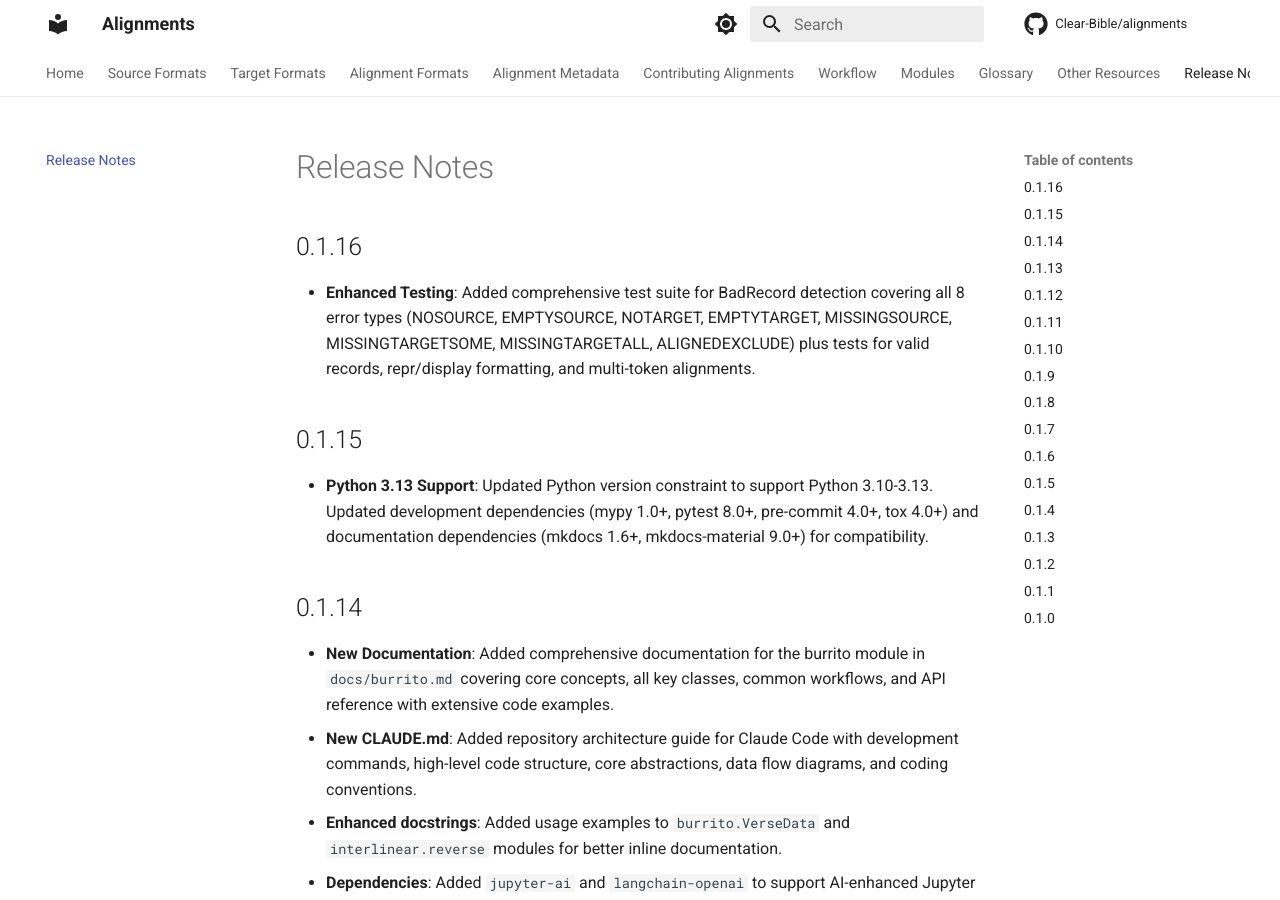
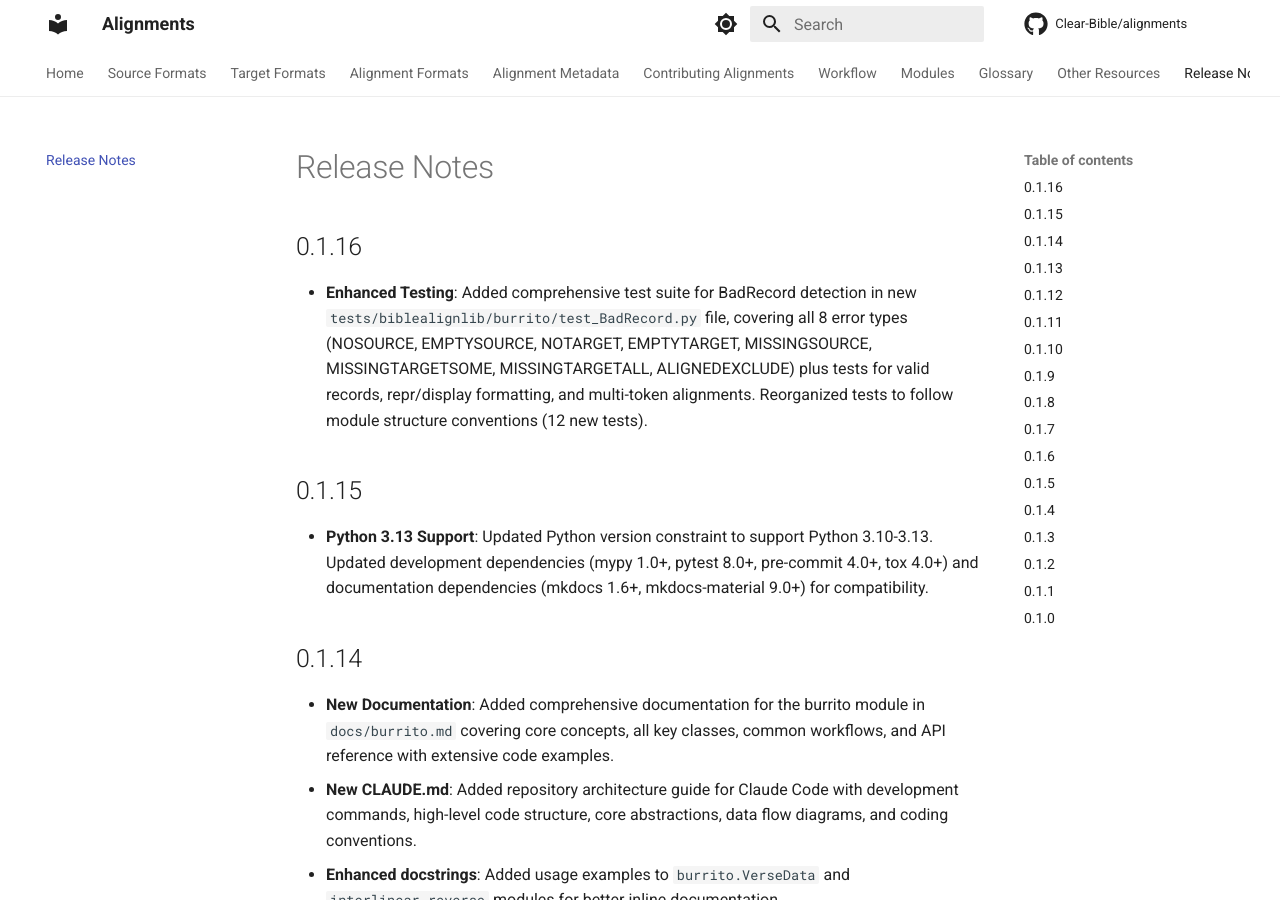
Before and after one commit to Clear-Bible/biblealignlib, an MkDocs documentation site: the page built from docs/ReleaseNotes.md, in a window 1280 px wide and 900 px high. Built offline with MkDocs 1.6.1 and Material for MkDocs 9.7.7, drawn with Linux system fonts in a browser that asks for light colours; comment, search, counter and statistics services are not loaded.

Commit message:
v 0.1.16
Expanded details in the 0.1.16 release notes to specify the location of new BadRecord tests, clarify coverage of error types, and note test reorganization and additions.

```diff
--- a/docs/ReleaseNotes.md
+++ b/docs/ReleaseNotes.md
@@ -3,10 +3,11 @@
 ## 0.1.16
 
 - **Enhanced Testing**: Added comprehensive test suite for BadRecord
-  detection covering all 8 error types (NOSOURCE, EMPTYSOURCE, NOTARGET,
-  EMPTYTARGET, MISSINGSOURCE, MISSINGTARGETSOME, MISSINGTARGETALL,
-  ALIGNEDEXCLUDE) plus tests for valid records, repr/display formatting,
-  and multi-token alignments.
+  detection in new `tests/biblealignlib/burrito/test_BadRecord.py` file,
+  covering all 8 error types (NOSOURCE, EMPTYSOURCE, NOTARGET, EMPTYTARGET,
+  MISSINGSOURCE, MISSINGTARGETSOME, MISSINGTARGETALL, ALIGNEDEXCLUDE) plus
+  tests for valid records, repr/display formatting, and multi-token alignments.
+  Reorganized tests to follow module structure conventions (12 new tests).
 
 
 ## 0.1.15
```
